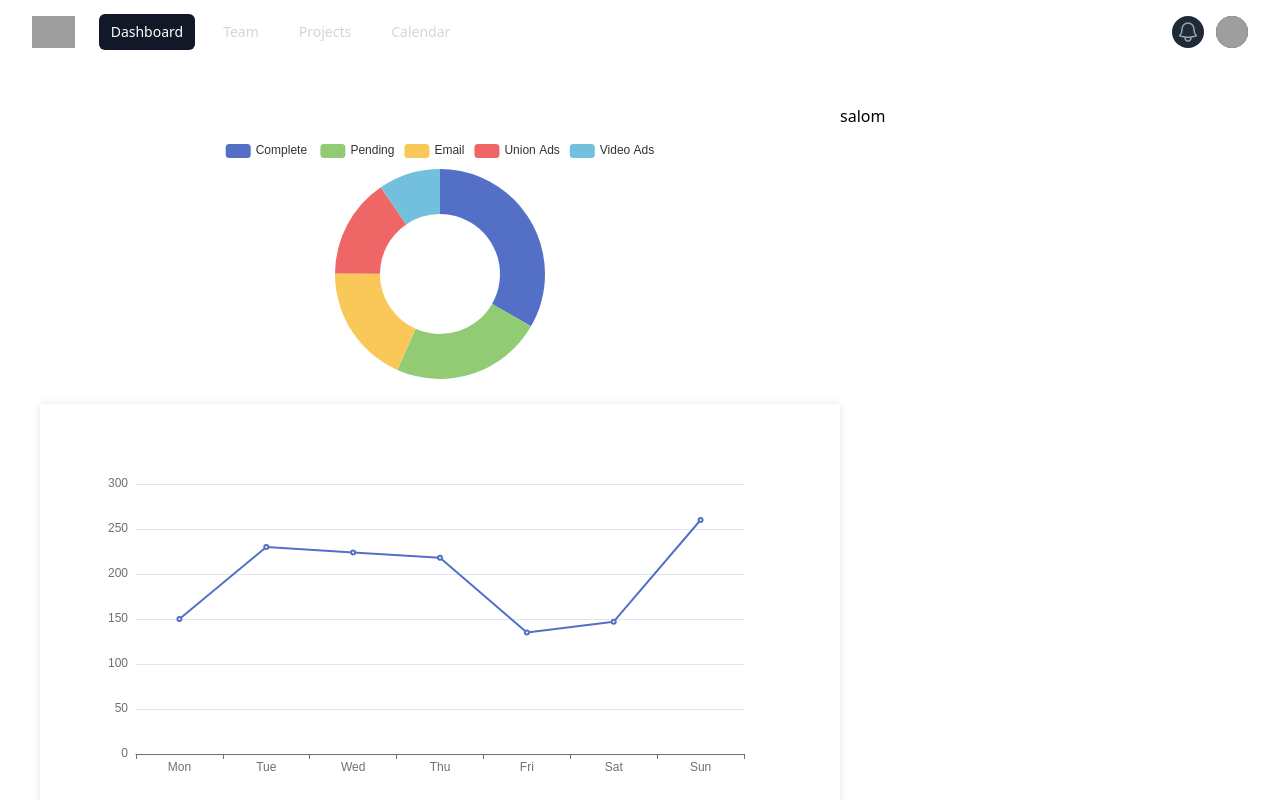
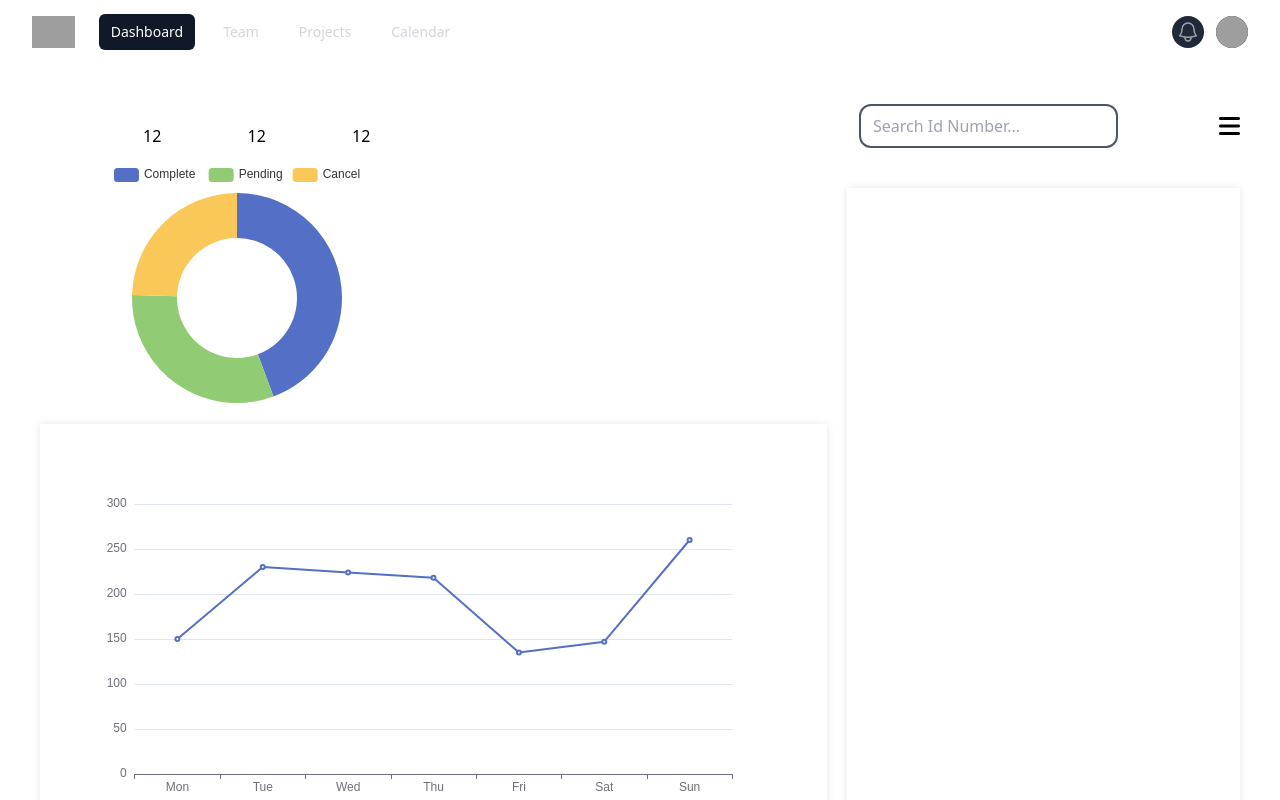
Before and after one commit to JavoxirJava/logistc-fron, a React (Create React App) app: page / in a window 1280 px wide. Shown: the top 800 px of the page. Built offline with nearby package versions, Linux system fonts and the light colour scheme; grey boxes are pictures that could not be loaded.

Commit message:
salom
Signed-off-by: Abdulazizsaidovcode <Abdulazizbey5@gmail.com>

```diff
--- a/public/index.html
+++ b/public/index.html
@@ -4,6 +4,7 @@
     <meta charset="utf-8" />
     <link rel="icon" href="%PUBLIC_URL%/favicon.ico" />
     <meta name="viewport" content="width=device-width, initial-scale=1" />
+    <link rel="stylesheet" href="https://cdnjs.cloudflare.com/ajax/libs/font-awesome/6.5.1/css/all.min.css" />
     <meta name="theme-color" content="#000000" />
     <meta
       name="description"
--- a/src/components/Dashboard/index.jsx
+++ b/src/components/Dashboard/index.jsx
@@ -5,15 +5,29 @@ function Dashboard() {
     return (
         <div className="w-full flex flex-row md:px-10 px-5 md:py-10 py-5">
             <div className="w-8/12">
-                <div className="h-[300px]">
+                <div className="h-[320px] w-6/12">
                     <Circle />
                 </div>
                 <div className="h-[500px] rounded all-shadow">
                     <LineChart />
                 </div>
             </div>
-            <div className="w-3/12">
-                salom
+            <div className="w-4/12 lg:ml-5">
+                <div className="mb-10 flex items-center">
+                    <div className="flex justify-between w-full px-3">
+                        <input
+                            type="text"
+                            id="myInput"
+                            value=""
+                            onChange=""
+                            placeholder="Search Id Number..."
+                            className="px-3 py-2 border-gray-600 border-2 rounded-xl"
+                        />
+                    </div>
+                    <i class="fa-solid fa-bars text-2xl"></i>
+                </div>
+                <div className="w-full h-screen all-shadow p-5">
+                </div>
             </div>
         </div>
     );
--- a/src/components/Dashboard/statistics/cercle.jsx
+++ b/src/components/Dashboard/statistics/cercle.jsx
@@ -33,9 +33,8 @@ function Circle() {
                 data: [
                     { value: 1048, name: 'Complete ' },
                     { value: 735, name: 'Pending' },
-                    { value: 580, name: 'Email' },
-                    { value: 484, name: 'Union Ads' },
-                    { value: 300, name: 'Video Ads' }
+                    { value: 580, name: 'Cancel' },
+
                 ]
             }
         ]
@@ -44,10 +43,15 @@ function Circle() {
     return (
         <div>
             <div className="bg-white p-5">
-                <div style={{ height: '300px', width: '100%', display: "flex", flexDirection: "column", }}>
+                <div className='flex justify-around w-84 ml-10'>
+                    <p>12</p>
+                    <p>12</p>
+                    <p>12</p>
+                </div>
+                <div style={{ height: '300px', width: '100%', display: "flex", flexDirection: "column", justifyContent: "flex-start" }}>
                     <EChartsReact
                         option={option}
-                        style={{ height: '100%', width: '100%', display: "flex", justifyContent: "start" }}
+                        style={{ height: '100%', width: '100%' }}
                     />
                 </div>
             </div>
--- /dev/null
+++ b/src/components/home page/rek.js
@@ -0,0 +1,37 @@
+import React from 'react';
+
+const SampleTable = () => {
+  // Resimdeki tabloya benzer bir veri yapısı
+  const tableData = [
+    { id: 1, name: 'John Doe', age: 25, city: 'New York' },
+    { id: 2, name: 'Jane Smith', age: 30, city: 'Los Angeles' },
+    // ... diğer satırlar ...
+  ];
+
+  return (
+    <div>
+      <table className="border-collapse border w-full">
+        <thead>
+          <tr>
+            <th className="border p-2">ID</th>
+            <th className="border p-2">Name</th>
+            <th className="border p-2">Age</th>
+            <th className="border p-2">City</th>
+          </tr>
+        </thead>
+        <tbody>
+          {tableData.map((row) => (
+            <tr key={row.id}>
+              <td className="border p-2">{row.id}</td>
+              <td className="border p-2">{row.name}</td>
+              <td className="border p-2">{row.age}</td>
+              <td className="border p-2">{row.city}</td>
+            </tr>
+          ))}
+        </tbody>
+      </table>
+    </div>
+  );
+};
+
+export default SampleTable;
```
Also changed, not shown: public/logo192.png (deleted), public/logo512.png (deleted).
